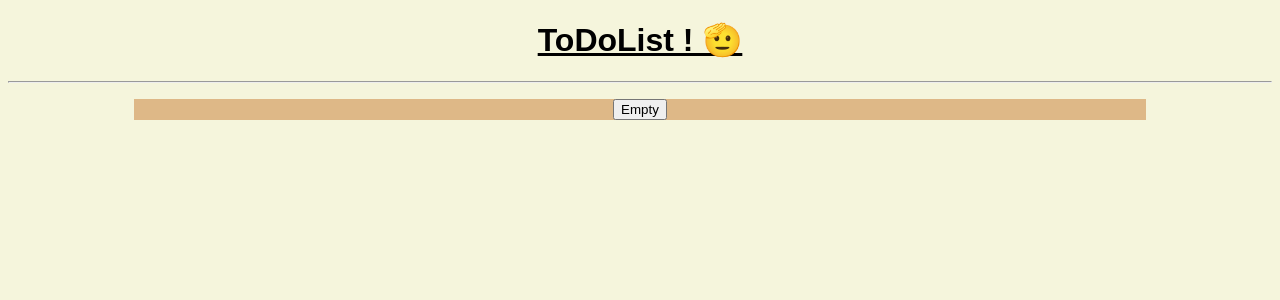
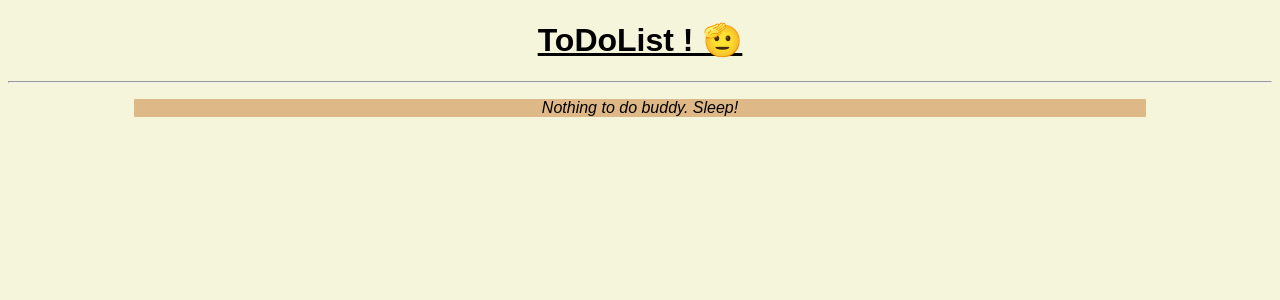
Before and after one commit to samridhi1704/ToDoApp, a React (Create React App) app: page / in a window 1280 px wide. Both pictures are taken after a click on the button "Empty". Shown: the top 300 px of the page. Built offline with nearby package versions, Linux system fonts and the light colour scheme.

Commit message:
CheckPoint4b

```diff
--- a/src/components/ToDoList.jsx
+++ b/src/components/ToDoList.jsx
@@ -18,12 +18,16 @@ export default function ToDoList() {
 
   return (
     <div className="TaskList">
+         {items.length === 0 ? ( // Check if there are no items
+       <p className="Message">Nothing to do buddy. Sleep!</p>
+      ) : (
       <ul className="List" type='square'>
         {items.map((item, index) => (
           <ToDoItem key={index} text={item} />
         ))}
       </ul>
-      <Button onClick ={deleteAllTasks} /> {/* Button to delete all tasks */}
+      )}
+    {items.length >0 && <Button onClick ={deleteAllTasks} />} {/* Button to delete all tasks */}
     </div>
   );
 }
--- a/src/styles.css
+++ b/src/styles.css
@@ -23,3 +23,8 @@ body{
   text-align: left; /* Align list items to the left */
   font-size: 1.2em;
 }
+
+/* Message styles */
+.Message {
+  font-style: italic;
+}
```
